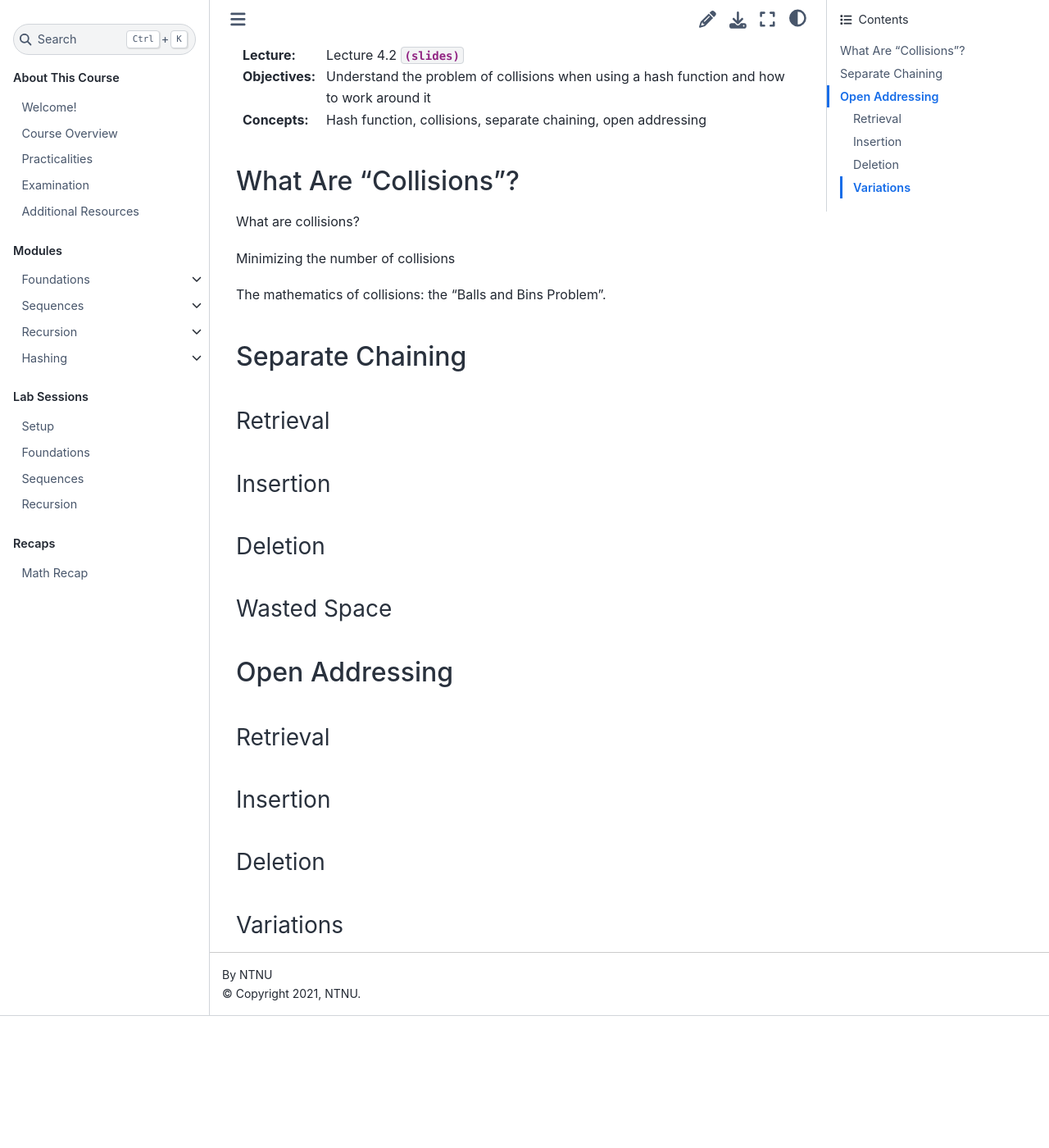
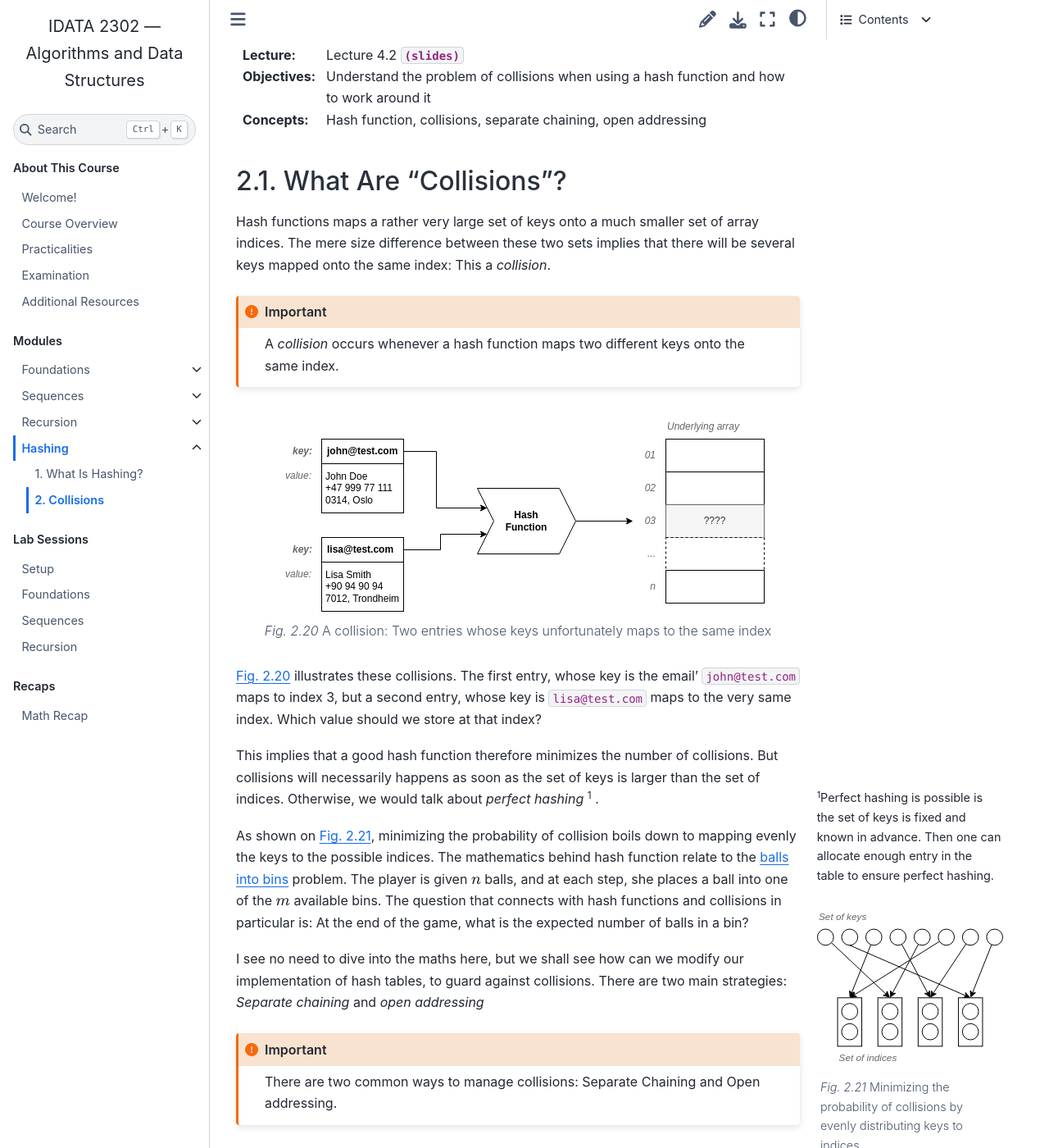
Before and after one commit to fchauvel/ntnu-idata2302-website, a Sphinx documentation site: the page built from source/hashing/collisions.rst, in a window 1280 px wide and 1400 px high, scrolled down 238 px. Shown: the whole window at 82% size. Built offline with Sphinx 7.4.7 and the Sphinx Book theme 1.1.4, drawn with Linux system fonts in a browser that asks for light colours; before the commit the page ends 1477 px from its top, so only the background shows below that; some of the changed text lies outside the part shown.

Commit message:
content: Describe what is a collision

```diff
--- a/source/hashing/collisions.rst
+++ b/source/hashing/collisions.rst
@@ -11,12 +11,66 @@ Collisions
 What Are "Collisions"?
 ======================
 
-What are collisions?
+Hash functions maps a rather very large set of keys onto a much
+smaller set of array indices. The mere size difference between these
+two sets implies that there will be several keys mapped onto the same
+index: This a *collision*.
 
-Minimizing the number of collisions
+.. important::
 
-The mathematics of collisions: the "Balls and Bins Problem".
+   A *collision* occurs whenever a hash function maps two different
+   keys onto the same index.
 
+.. figure:: _static/collisions/images/collisions.svg
+   :name: hashing/collision/idea
+
+   A collision: Two entries whose keys unfortunately maps to the same
+   index
+
+:numref:`hashing/collision/idea` illustrates these collisions. The
+first entry, whose key is the email' ``john@test.com`` maps to index
+3, but a second entry, whose key is ``lisa@test.com`` maps to the very
+same index. Which value should we store at that index?
+
+
+
+This implies that a good hash function therefore minimizes the number
+of collisions. But collisions will necessarily happens as soon as the
+set of keys is larger than the set of indices. Otherwise, we would
+talk about *perfect hashing* [#perfect-hashing]_ .
+
+.. [#perfect-hashing] Perfect hashing is possible is the set of keys
+                      is fixed and known in advance. Then one can
+                      allocate enough entry in the table to ensure
+                      perfect hashing.
+
+.. margin::
+
+   .. figure:: _static/collisions/images/probability.svg
+      :name: hashing/collisions/probability
+
+      Minimizing the probability of collisions by evenly distributing
+      keys to indices.
+
+As shown on :numref:`hashing/collisions/probability`, minimizing the
+probability of collision boils down to mapping evenly the keys to the
+possible indices. The mathematics behind hash function relate to the
+`balls into bins
+<https://en.wikipedia.org/wiki/Balls_into_bins_problem>`_ problem. The
+player is given :math:`n` balls, and at each step, she places a ball
+into one of the :math:`m` available bins. The question that connects
+with hash functions and collisions in particular is: At the end of the
+game, what is the expected number of balls in a bin?
+
+I see no need to dive into the maths here, but we shall see how can we
+modify our implementation of hash tables, to guard against
+collisions. There are two main strategies: *Separate chaining* and
+*open addressing*
+
+.. important::
+
+   There are two common ways to manage collisions: Separate
+   Chaining and Open addressing.
 
 Separate Chaining
 =================
--- a/source/hashing/index.rst
+++ b/source/hashing/index.rst
@@ -13,3 +13,4 @@ Contents
    :numbered:
 
    concepts.rst
+   collisions.rst
```
Also changed, not shown: source/hashing/_static/collisions/images/collisions.svg (added), source/hashing/_static/collisions/images/probability.svg (added).
